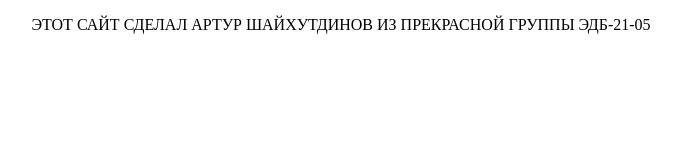
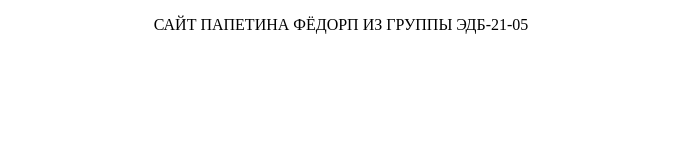
Before and after one commit to Goodthey/Goodthey.github.io, a plain HTML site: page index.html in a window 1280 px wide. Shown: the whole page, without its empty margins (299-980 px from the left). Drawn offline with Linux system fonts and the light colour scheme.

Commit message:
Update index.html

```diff
--- a/index.html
+++ b/index.html
@@ -7,7 +7,7 @@
 <title>Haram Artur</title>
 </head>
 <body>
-<p style="text-align:center">ЭТОТ САЙТ СДЕЛАЛ АРТУР ШАЙХУТДИНОВ ИЗ ПРЕКРАСНОЙ ГРУППЫ ЭДБ-21-05</p>
+<p style="text-align:center">САЙТ ПАПЕТИНА ФЁДОРП ИЗ ГРУППЫ ЭДБ-21-05</p>
 
 </body>
 
```
